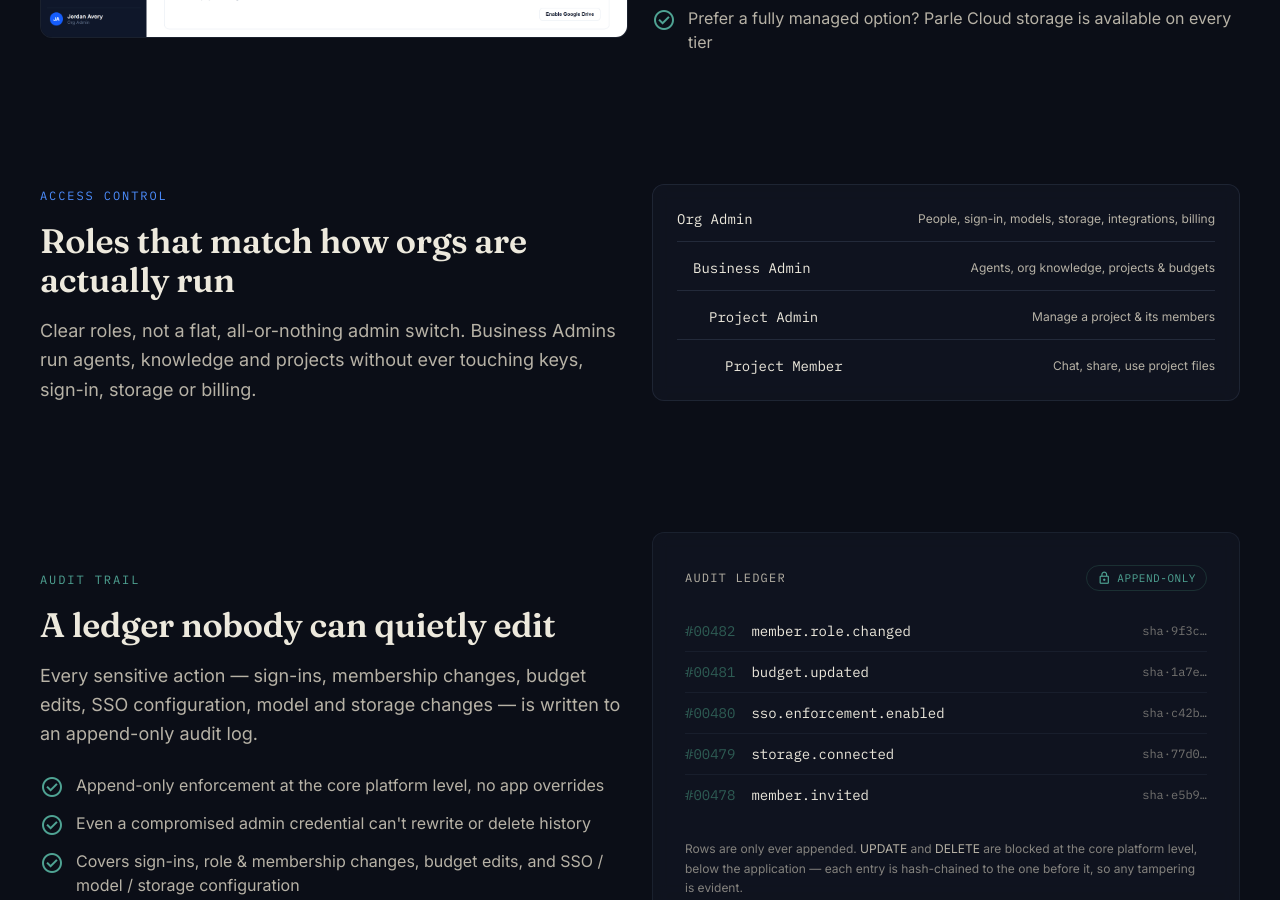
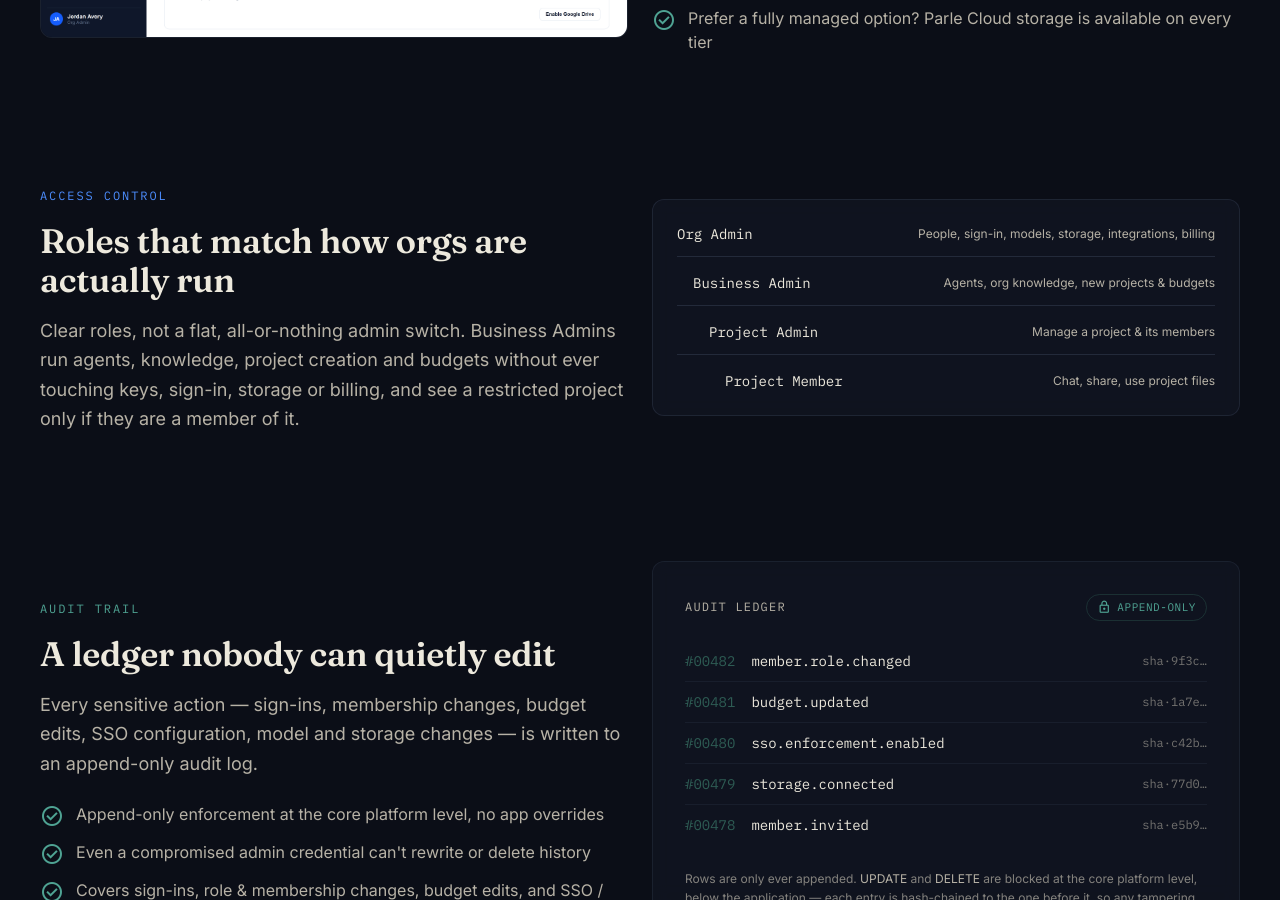
Before and after one commit to parlehub/parlehub.github.io, a Jekyll site: the page built from security.html, in a window 1280 px wide and 900 px high, scrolled down 1353 px. Built offline with Jekyll 4.4.1, drawn with Linux system fonts in a browser that asks for light colours; nearby versions of some CDN libraries.

Commit message:
APP-1092: a Business Admin is not implicitly inside every project
Co-Authored-By: Claude Opus 5.5 <noreply@anthropic.com>
Claude-Session: https://claude.ai/code/session_011MqhtcsUYm71z3tr4hxhsK

```diff
--- a/llms.txt
+++ b/llms.txt
@@ -74,8 +74,9 @@ https://parlehub.com. The product itself lives at https://app.parlehub.com.
   Frontier models and Auto chooses one when a conversation starts, so routine questions are not
   answered by the most expensive model by default. A user can retry any answer with a stronger model.
 - **Governance and audit.** Four role levels (Org Admin, Business Admin, Project Admin, Project
-  Member) — a Business Admin runs agents, organization knowledge, projects and budgets with no access
-  to keys, SSO, storage, integrations or billing — member invites, project visibility controls, and a sensitive-action audit log enforced append-only
+  Member) — a Business Admin runs agents, organization knowledge, project creation and project
+  budgets, sees a restricted project only if they are a member of it, and has no access to keys, SSO,
+  storage, integrations or billing — member invites, project visibility controls, and a sensitive-action audit log enforced append-only
   at the core platform level. Usage and spend analytics filter and group by project,
   person, provider, or model, with CSV export.
 
--- a/security.html
+++ b/security.html
@@ -261,8 +261,9 @@ redirect_from:
             </h2>
             <p class="text-parchment-dim text-lg leading-relaxed">
               Clear roles, not a flat, all-or-nothing admin switch. Business
-              Admins run agents, knowledge and projects without ever touching
-              keys, sign-in, storage or billing.
+              Admins run agents, knowledge, project creation and budgets without
+              ever touching keys, sign-in, storage or billing, and see a
+              restricted project only if they are a member of it.
             </p>
           </div>
           <div class="ledger-card rounded-xl p-6 space-y-4">
@@ -281,7 +282,7 @@ redirect_from:
                 >Business Admin</span
               >
               <span class="text-xs text-parchment-dim"
-                >Agents, org knowledge, projects &amp; budgets</span
+                >Agents, org knowledge, new projects &amp; budgets</span
               >
             </div>
             <div
```
